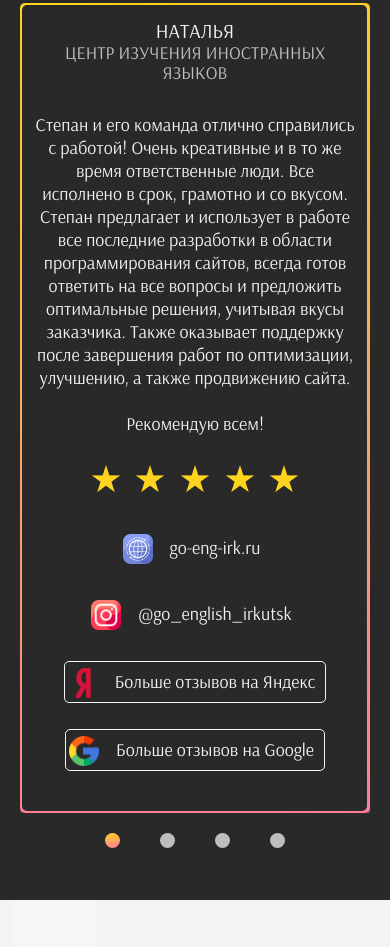
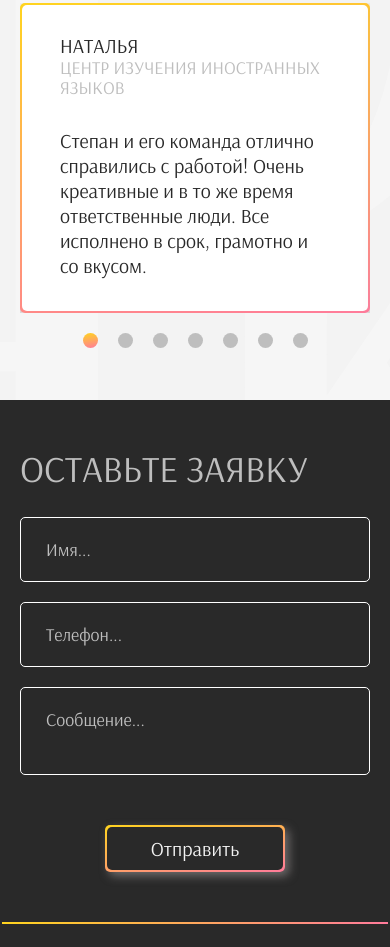
Before and after one commit to LapkiWEB/lapki.web, a website: page app/index.html in a window 390 px wide. Shown: the part 6287-7234 px from the top of the page. Drawn offline with nearby package versions, Linux system fonts and the light colour scheme; files that its build step writes are made by us from their sources; files whose address does not match are found by name.

Commit message:
add fix section reviews + fix bg-color section request + add animate+hover btn

```diff
--- a/app/index.html
+++ b/app/index.html
@@ -557,7 +557,6 @@
         </div>
       </section>
 
-
       <section class="treaty section">
         <div class="container">
           <div class="treaty__title title">
@@ -600,17 +599,17 @@
 
 
 
-      <section class="reviews section">
+      <section class="reviews section" style="background-image: url('images/content/logo__bg-section.png');">
         <div class="container">
           <h2 class="reviews__title title">
             НАС РЕКОМЕНДУЮТ
           </h2>
-
+          <div class="slider__inner">
             <div class="slider__wrapper">
 
               <div class="reviews__slider">
                 <div class="reviews__bg main__border-wrapper main-btn">
-                <div class="reviews__inner">
+
                   <div class="reviews__item">
                     <div class="reviews__item-name subtitle">
                       НАТАЛЬЯ
@@ -620,51 +619,42 @@
                     </div>
                     <div class="reviews__item-text">
                       Степан и его команда отлично справились с работой! Очень креативные и в то же время
-                      ответственные люди. Все исполнено в срок, грамотно и со вкусом. Степан предлагает и
+                      ответственные люди.
+                      Все исполнено в срок, грамотно и со вкусом.
+
+                      <br>
+                      <br>
+                      Степан предлагает и
                       использует в работе все последние разработки в области программирования сайтов, всегда
                       готов ответить на все вопросы и предложить оптимальные решения, учитывая вкусы
-                      заказчика. Также оказывает поддержку после завершения работ по оптимизации, улучшению,
+                      заказчика.
+                      <br>
+                      Также оказывает поддержку после завершения работ по оптимизации, улучшению,
                       а также продвижению сайта.
                       <br>
                       <br>
                       Рекомендую всем!
-
-                    </div>
-                    <ul class="reviews__item-grade">
-                      <li class="reviews__item-grade-list">
-                        <img class="reviews__item-grade-img" src="images/icons/grade.png" alt="">
-                      </li>
-                      <li class="reviews__item-grade-list">
-                        <img class="reviews__item-grade-img" src="images/icons/grade.png" alt="">
-                      </li>
-                      <li class="reviews__item-grade-list">
-                        <img class="reviews__item-grade-img" src="images/icons/grade.png" alt="">
-                      </li>
-                      <li class="reviews__item-grade-list">
-                        <img class="reviews__item-grade-img" src="images/icons/grade.png" alt="">
-                      </li>
-                      <li class="reviews__item-grade-list">
-                        <img class="reviews__item-grade-img" src="images/icons/grade.png" alt="">
-                      </li>
-                    </ul>
-                  </div>
-                  <div class="reviews__box">
-                    <div class="reviews__items">
-                      <a class="reviews__items-link reviews__site" href="#">go-eng-irk.ru</a>
-                      <a class="reviews__items-link reviews__inst" href="#">@go_english_irkutsk</a>
-                    </div>
-                    <div class="reviews__items">
-                      <a class="reviews__items-link reviews__yandex" href="#">Больше отзывов на Яндекс</a>
-                      <a class="reviews__items-link reviews__google" href="#">Больше отзывов на Google</a>
-                    </div>
-                  </div>
-                </div>
                     </div>
                   </div>
 
+
+                </div>
+              </div>
+
+
+
+
+
+
+
+
+
+
+
+
+
               <div class="reviews__slider">
                 <div class="reviews__bg main__border-wrapper main-btn">
-                <div class="reviews__inner">
                   <div class="reviews__item">
                     <div class="reviews__item-name subtitle">
                       АЛЕКСАНДР
@@ -685,43 +675,19 @@
                       <br>
                       <br>
                       Спасибо за проделанную работу!
-
-                    </div>
-                    <ul class="reviews__item-grade">
-                      <li class="reviews__item-grade-list">
-                        <img class="reviews__item-grade-img" src="images/icons/grade.png" alt="">
-                      </li>
-                      <li class="reviews__item-grade-list">
-                        <img class="reviews__item-grade-img" src="images/icons/grade.png" alt="">
-                      </li>
-                      <li class="reviews__item-grade-list">
-                        <img class="reviews__item-grade-img" src="images/icons/grade.png" alt="">
-                      </li>
-                      <li class="reviews__item-grade-list">
-                        <img class="reviews__item-grade-img" src="images/icons/grade.png" alt="">
-                      </li>
-                      <li class="reviews__item-grade-list">
-                        <img class="reviews__item-grade-img" src="images/icons/grade.png" alt="">
-                      </li>
-                    </ul>
-                  </div>
-                  <div class="reviews__box">
-                    <div class="reviews__items">
-                      <a class="reviews__items-link reviews__site" href="#">отогрев-вскрытие-иркутск.рф</a>
-                      <a class="reviews__items-link reviews__inst" href="#">@open_auto_irk</a>
-                    </div>
-                    <div class="reviews__items">
-                      <a class="reviews__items-link reviews__yandex" href="#">Больше отзывов на Яндекс</a>
-                      <a class="reviews__items-link reviews__google" href="#">Больше отзывов на Google</a>
-                    </div>
                     </div>
                   </div>
                 </div>
               </div>
 
+
+
+
+
+
               <div class="reviews__slider">
                 <div class="reviews__bg main__border-wrapper main-btn">
-                <div class="reviews__inner">
+
                   <div class="reviews__item">
                     <div class="reviews__item-name subtitle">
                       ЕКАТЕРИНА
@@ -745,41 +711,16 @@
                       Крутая команда профессионалов!
 
                     </div>
-                    <ul class="reviews__item-grade">
-                      <li class="reviews__item-grade-list">
-                        <img class="reviews__item-grade-img" src="images/icons/grade.png" alt="">
-                      </li>
-                      <li class="reviews__item-grade-list">
-                        <img class="reviews__item-grade-img" src="images/icons/grade.png" alt="">
-                      </li>
-                      <li class="reviews__item-grade-list">
-                        <img class="reviews__item-grade-img" src="images/icons/grade.png" alt="">
-                      </li>
-                      <li class="reviews__item-grade-list">
-                        <img class="reviews__item-grade-img" src="images/icons/grade.png" alt="">
-                      </li>
-                      <li class="reviews__item-grade-list">
-                        <img class="reviews__item-grade-img" src="images/icons/grade.png" alt="">
-                      </li>
-                    </ul>
+
                   </div>
-                  <div class="reviews__box">
-                    <div class="reviews__items">
-                      <a class="reviews__items-link reviews__site" href="#">байкальское-солнце.рф</a>
-                      <a class="reviews__items-link reviews__inst" href="#">@irk_board</a>
-                    </div>
-                    <div class="reviews__items">
-                      <a class="reviews__items-link reviews__yandex" href="#">Больше отзывов на Яндекс</a>
-                      <a class="reviews__items-link reviews__google" href="#">Больше отзывов на Google</a>
-                    </div>
-                  </div>
-                </div>
+
+
                 </div>
               </div>
 
               <div class="reviews__slider">
                 <div class="reviews__bg main__border-wrapper main-btn">
-                <div class="reviews__inner">
+
                   <div class="reviews__item">
                     <div class="reviews__item-name subtitle">
                       Данил
@@ -798,46 +739,145 @@
                       Остались очень довольны!
 
                     </div>
-                    <ul class="reviews__item-grade">
-                      <li class="reviews__item-grade-list">
-                        <img class="reviews__item-grade-img" src="images/icons/grade.png" alt="">
-                      </li>
-                      <li class="reviews__item-grade-list">
-                        <img class="reviews__item-grade-img" src="images/icons/grade.png" alt="">
-                      </li>
-                      <li class="reviews__item-grade-list">
-                        <img class="reviews__item-grade-img" src="images/icons/grade.png" alt="">
-                      </li>
-                      <li class="reviews__item-grade-list">
-                        <img class="reviews__item-grade-img" src="images/icons/grade.png" alt="">
-                      </li>
-                      <li class="reviews__item-grade-list">
-                        <img class="reviews__item-grade-img" src="images/icons/grade.png" alt="">
-                      </li>
-                    </ul>
+
                   </div>
-                  <div class="reviews__box">
-                    <div class="reviews__items">
-                      <a class="reviews__items-link reviews__site" href="#">baikal38-travel.ru</a>
-                      <a class="reviews__items-link reviews__inst" href="#">danil_baikal38
-                      </a>
-                    </div>
-                    <div class="reviews__items">
-                      <a class="reviews__items-link reviews__yandex" href="#">Больше отзывов на Яндекс</a>
-                      <a class="reviews__items-link reviews__google" href="#">Больше отзывов на Google</a>
+
+
                 </div>
               </div>
+
+              <div class="reviews__slider">
+                <div class="reviews__bg main__border-wrapper main-btn">
+
+                  <div class="reviews__item">
+                    <div class="reviews__item-name subtitle">
+                      Дарья
                     </div>
+                    <div class="reviews__item-name--company">
+                      Фитнес тренер
+                    </div>
+                    <div class="reviews__item-text">
+                      Заказывала визитки, понравилось качество работы и самое важное для меня - скорость, выполнено было
+                      в
+                      течение нескольких дней.
+                      <br>
+                      <br>
+                      Дизайнер предоставила несколько вариантов, чтобы было наглядное представление.
+                      <br>
+                      <br>
+                      Быстро нашли общий язык и неприменно буду продолжать пользоваться услугами на постоянной основе.
+
+                    </div>
+
+                  </div>
+
+
+                </div>
+              </div>
+
+              <div class="reviews__slider">
+                <div class="reviews__bg main__border-wrapper main-btn">
+
+                  <div class="reviews__item">
+                    <div class="reviews__item-name subtitle">
+                      Артём
+                    </div>
+                    <div class="reviews__item-name--company">
+                      Хромирование и никелирование деталей
+                    </div>
+                    <div class="reviews__item-text">
+                      Обратился за консультацией, по итогу ребята мне под ключ сделали очень грамотный сайт. Все этапы
+                      обговаривали, вместе принимали решения.
+                      <br>
+                      <br>
+                      На выбор сделали несколько вариантов оформления. Ко всем моим запросам и пожениям относились
+                      уважительно и очень спокойно. Понравилось, что многое объясняют и советуют.
+                      <br>
+                      <br>
+                      Если будет нужен ещё сайт, приду к ним.
+                      <br>
+                      <br> Действительно, устроило всё.
+
+                    </div>
+
+                  </div>
+
+
+                </div>
+              </div>
+
+              <div class="reviews__slider">
+                <div class="reviews__bg main__border-wrapper main-btn">
+
+                  <div class="reviews__item">
+                    <div class="reviews__item-name subtitle">
+                      АЛЕКСАНДР
+                    </div>
+                    <div class="reviews__item-name--company">
+                      Доставка сыпучих материалов
+                      <br>
+                      и Аренда спецтехники
+                    </div>
+                    <div class="reviews__item-text">
+                      Отличные специалисты своего дела!
+                      <br>
+                      <br>
+                      Ребята ответсвенно подходят к поставленным задачам!
+                      <br>
+                      <br>
+                      Очень благодарен за проделанную работу!
+                    </div>
+
+                  </div>
+
+
                 </div>
               </div>
 
             </div>
+            <button class="slick-arrow slick-prev">
+              <div class="arrow__wrapper">
+                <img class="slider__arrow-prev" src="images/icons/arrow-left.png" alt="">
 
+              </div>
+            </button>
+            <button class="slick-arrow slick-next">
+              <div class="arrow__wrapper">
+                <img class="slider__arrow-prev" src="images/icons/arrow-right.png" alt="">
+
+              </div>
+            </button>
+          </div>
         </div>
       </section>
 
 
-      <section class="request section" style="background-image: url('images/content/logo__bg-section.png');">
+
+
+
+
+
+
+
+
+
+
+
+
+
+
+
+
+
+
+
+
+
+
+
+
+
+      <section class="request section">
         <div class="container">
           <h2 class="request__title title">
             ОСТАВЬТЕ ЗАЯВКУ
@@ -851,9 +891,11 @@
               <textarea class="request__item-text" name="text" placeholder="Сообщение..."></textarea>
             </div>
             <div class="request__inner-btn">
-              <button class="request__btn main-btn hover-btn">
-                <span class="main__border-box">Отправить</span>
+              <div class="main__border-wrapper main-btn">
+                <button class="request__btn main__border-box">
+                  Отправить
                 </button>
+              </div>
             </div>
           </form>
         </div>
--- a/app/js/main.js
+++ b/app/js/main.js
@@ -34,20 +34,27 @@ $(function () {
 
 
   $('.slider__wrapper').slick({
+    prevArrow: document.querySelector('.slick-prev'),
+    nextArrow: document.querySelector('.slick-next'),
     dots: true,
     dotsClass: 'slick-dots',
     infinite: true,
     speed: 500,
-    // fade: true,
-    arrows: false,
-    // cssEase: 'linear',
-    // responsive: [{
-    //     breakpoint: 551,
-    //     settings: {
-    //       dots: false
-    //     }
-    //   }
-    // ]
+    slidesToShow: 2,
+    responsive: [
+      {
+      breakpoint: 851,
+      settings: {
+        slidesToShow: 1,
+      }
+    },
+    {
+        breakpoint: 601,
+        settings: {
+          slidesToShow: 1,
+        }
+    }
+  ]
   });
 
 })
--- a/app/scss/_global.scss
+++ b/app/scss/_global.scss
@@ -79,46 +79,11 @@ body {
 
 // КНОПКА ЗАКРАШЕННАЯ ВВЕРХ
 // ЭФФЕКТ НАВЕДЕНИЯ НА ЗАКРАШЕННУЮ КНОПКУ ВНИЗ
-// .hover-btn {
-//   position: relative;
-//   transition: all 250ms ease-in-out;
-
-//   &:hover,
-//   &:active {
-//         box-shadow: 8px 8px 10px rgba(41, 41, 41, 0.25);
-//         box-shadow: 6px 6px 8px rgba(41, 41, 41, 0.5);
-//       }
-
-//   &:before {
-//     content: "";
-//     position: absolute;
-//     top: 0;
-//     bottom: 0;
-//     right: 0;
-//     left: 0;
-//     border-radius: 5px;
-//     opacity: 0;
-//     transition: all 500ms ease-in-out;
-//     background: linear-gradient(120deg, #FF7B9B 0%, #FFD41F 110%);
-//   }
-
-//   &:hover {
-//     &:before {
-//       opacity: 1;
-//     }
-//   }
-// }
-
-
-
-
 .hover-btn {
   position: relative;
   transition: all 250ms ease-in-out;
-
   &:hover,
   &:active {
-    // box-shadow: 8px 8px 10px rgba(41, 41, 41, 0.25);
     box-shadow: 6px 6px 8px rgba(41, 41, 41, 0.5);
   }
 
@@ -142,11 +107,7 @@ body {
   }
 }
 
-
-
 // ЭФФЕКТ НАВЕДЕНИЯ НА ЗАКРАШЕННУЮ КНОПКУ ВВЕРХ
-
-
 // КНОПКА ТЕМНАЯ НА ТЕМНОМ ФОНЕ ВНИЗ
 .main__border-wrapper {
   box-shadow: none;
@@ -165,17 +126,18 @@ body {
     bottom: 2px;
     background: $dark-grey;
     border-radius: 5px;
-    // transition: background-color .5s;
     transition: all 500ms ease-in-out;
   }
 
   &:hover {
     color: $dark-grey;
     box-shadow: -4px -4px 10px rgba(179, 174, 174, 0.5);
-
     &::before {
       background-color: transparent;
 
+    }
+    button{
+      color: $dark-grey;
     }
   }
 }
@@ -199,7 +161,7 @@ body {
     border-radius: 50%;
     height: 15px;
     width: 15px;
-    margin: 20px;
+    margin: 20px 10px;
     font-size: 0;
     margin-bottom: 0;
     cursor: pointer;
@@ -208,4 +170,43 @@ body {
 
 .slick-dots li[class="slick-active"] button {
   @include form-style--btn;
+
 }
+
+
+
+
+
+
+
+
+
+
+
+// КНОПКИ СЛАЙДЕР
+.slick-prev {
+  position: absolute;
+  top: 50%;
+  transform: translate(0, -50%);
+  left: -80px;
+  z-index: 1;
+}
+.slick-next {
+  position: absolute;
+  top: 50%;
+  transform: translate(0, -50%);
+  right: -85px;
+}
+.slick-arrow {
+  cursor: pointer;
+  background-color: transparent;
+  border: none;
+  .arrow__wrapper {
+    img {
+      width: 50px;
+      height: 50px;
+    }
+  }
+}
+
+// КНОПКИ СЛАЙДЕР
--- a/app/scss/_media.scss
+++ b/app/scss/_media.scss
@@ -14,13 +14,18 @@
 
 
 @media(max-width: 1280px) {
+  .slick-prev {
+    left: -65px;
+  }
+
+  .slick-next {
+    right: -65px;
+  }
   .container {
     padding: 0 70px;
   }
 
   .header {
-    // padding: 40px 70px;
-
     &.active {
       padding: 40px 85px 35px 70px;
     }
@@ -138,15 +143,6 @@
   .treaty__item-img {
     display: none;
   }
-
-  .reviews__inner {
-    flex-wrap: wrap;
-    justify-content: center;
-  }
-
-  .reviews__item {
-    margin-bottom: 30px;
-  }
 }
 
 @media(max-width: 1000px) {
@@ -168,10 +164,6 @@
 }
 
 @media(max-width: 850px) {
-  // .header__fixed {
-  //   padding: 12px 70px;
-  // }
-
   .menu.active {
     padding-top: 10px;
   }
@@ -263,7 +255,16 @@
     font-size: 26px;
     line-height: 30px;
   }
+  .slider__wrapper {
+    margin: 0 auto;
+  }
 
+  .reviews__slider {
+    margin: 0;
+  }
+ .reviews__item{
+  height: 250px;
+ }
   .request__wrapper {
     flex-wrap: wrap;
     justify-content: center;
@@ -274,7 +275,11 @@
   }
 
   .request__item {
+    max-width: 700px;
     margin: 0 0 20px;
+  }
+  .request__item-text{
+    max-width: 700px;
   }
 
   .footer {
@@ -292,7 +297,7 @@
   }
 }
 
-// ВЕРТИКАЛЬ!!!!!!
+// ВЕРТИКАЛЬ ВНИЗ!!!!!!
 @media(max-height: 830px) {
   .header.active {
     overflow: auto;
@@ -331,7 +336,7 @@
   }
 }
 
-// ВЕРТИКАЛЬ ! ! ! ! ! !
+// ВЕРТИКАЛЬ ВВЕРХ! ! ! ! ! !
 
 @media(max-width: 700px) {
   .gallery__item {
@@ -350,6 +355,9 @@
 }
 
 @media(max-width: 600px) {
+.arrow__wrapper{
+  display: none;
+}
   .container {
     padding: 0 20px;
   }
@@ -367,8 +375,6 @@
   .header.header__fixed.active {
     padding: 12px 20px;
   }
-
-
 
   .logo,
   .screen__logo {
@@ -397,6 +403,10 @@
 }
 
 @media(max-width: 500px) {
+  .menu.active {
+    padding-top: 10px;
+
+  }
   .screen__contacts {
     display: none;
   }
@@ -451,47 +461,6 @@
     line-height: 20px;
   }
 
-  // .slider__wrapper.slick-initialized.slick-slider {
-  //   margin-right: 50px;
-  // }
-  .reviews__bg.main__border-wrapper {
-    &::before {
-      left: 2px;
-      right: 3px;
-    }
-  }
-
-  .reviews__inner {
-    padding: 15px;
-    text-align: center;
-  }
-
-  .reviews__box {
-    margin-left: 0;
-    min-width: inherit;
-    max-width: 500px;
-    justify-content: center;
-  }
-
-  .reviews__items {
-    justify-content: center;
-  }
-
-  .reviews__items-link {
-    font-size: 18px;
-    line-height: 20px;
-
-    &::before {
-      top: 6px;
-      left: 3px;
-    }
-  }
-
-  .reviews__yandex,
-  .reviews__google {
-    padding-left: 50px;
-  }
-
   .footer {
     padding-bottom: 110px;
   }
--- a/app/scss/_vars.scss
+++ b/app/scss/_vars.scss
@@ -33,6 +33,12 @@
   border-image-slice: 1;
 }
 
+@mixin icon-style--hover {
+  // border: 1px solid transparent;
+  box-shadow: -3px -3px 8px rgba(255, 212, 31, 1),
+  3px 3px 8px rgba(255, 123, 155, 1);
+}
+
 
 $dark-grey: #292929;
 $grey: #BEBEBE;
--- a/app/scss/style.scss
+++ b/app/scss/style.scss
@@ -87,6 +87,7 @@
 
 .header.header__fixed.active {
   padding-top: 12px;
+
   .row1 {
 
     top: 4px;
@@ -152,17 +153,36 @@
 .menu__list-link {
   color: $grey;
   margin-bottom: 20px;
+  transition: all .3s;
+
+  &:hover {
+    color: #fff;
+  }
 }
 
 .menu__list-main--link {
   color: $white;
-  margin-bottom: 10px;
+  margin-bottom: 20px;
   padding-top: 10px;
+  transition: all .3s;
+
+  &:hover {
+    text-shadow:
+      0px 0px 5px rgba(255, 255, 255, 1);
+
+  }
 }
 
 .menu__list-icon {
   width: 30px;
   height: 30px;
+  border-radius: 30%;
+  transition: all .3s;
+
+  &:hover {
+    @include icon-style--hover;
+
+  }
 }
 
 .menu__list-icon--link {
@@ -190,6 +210,12 @@
     top: 12px;
     left: 0;
     z-index: 50;
+    border-radius: 30%;
+    transition: all .3s;
+  }
+
+  &:hover::before {
+    @include icon-style--hover;
   }
 }
 
@@ -446,10 +472,12 @@
   border: 1px solid transparent;
   margin-bottom: 50px;
   position: relative;
+
   span {
     position: absolute;
     transition: .5s
   }
+
   .one {
     background: linear-gradient(180deg, #FFD41F 0%, #FF7B9B 100%);
     height: 0;
@@ -671,24 +699,42 @@
 // start section reviews
 
 .reviews {
-  background-color: $dark-grey;
-  color: $light-grey;
+  background-color: $light-grey;
+  background-repeat: no-repeat;
+  background-size: cover;
+  background-position: center;
 }
-
-.reviews__title {
-  // @include form-style--text;
+.slider__inner{
+  position: relative;
+}
+.slider__wrapper{
+  margin: 0 -30px;
+}
+.reviews__slider {
+ margin: 0 30px;
 }
 
 .reviews__bg {
-  padding: 0;
-  max-width: 100%;
+  max-width: 668px;
+  width: 100%;
+  padding: 30px 10px;
+  margin: 0 auto;
+  &::before {
+    background-color: $white;
+  height: auto;
   }
 
-.reviews__inner {
-  display: flex;
-  justify-content: space-between;
-  padding: 30px 50px;
+  &:hover::before {
+    background-color: $white;
+  }
+}
+
+.reviews__item {
+  padding: 0 30px;
   position: relative;
+  color: $dark-grey;
+  height: 415px;
+    overflow-y: auto;
 }
 
 .reviews__item-name {
@@ -703,110 +749,12 @@
   line-height: 20px;
 }
 
-.reviews__item-text {
-  max-width: 730px;
-  width: 100%;
-  font-size: 18px;
-  line-height: 23px;
-}
-
-.reviews__item-text {
-  margin-bottom: 30px;
-}
-
-.reviews__item-grade-list {
-  display: inline-block;
-
-  &+.reviews__item-grade-list {
-    margin-left: 10px;
-  }
-}
-
-.reviews__box {
-  min-width: 330px;
-  max-width: 330px;
-  display: flex;
-  flex-wrap: wrap;
-  margin-left: 30px;
-  height: 270px;
-}
-
-.reviews__items {
-  display: flex;
-  align-items: flex-start;
-  flex-wrap: wrap;
-}
-
-.reviews__site,
-.reviews__inst {
-  padding: 10px 10px 10px 50px;
-  position: relative;
-
-  &::before {
-    content: '';
-    position: absolute;
-    left: 0px;
-    top: 7px;
-    background-repeat: no-repeat;
-    background-size: contain;
-    background-position: center;
-    width: 30px;
-    height: 30px;
-  }
-}
-
-.reviews__site {
-  &::before {
-    background-image: url('../images/icons/web.png');
-  }
-}
-
-.reviews__inst {
-  &::before {
-    background-image: url('../images/icons/instagram.png');
-  }
-}
-
-.reviews__yandex,
-.reviews__google {
-  padding: 10px 10px 10px 64px;
-  border: 1px solid $light-grey;
-  border-radius: 5px;
-  position: relative;
-
-  &::before {
-    content: '';
-    position: absolute;
-    left: 15px;
-    top: 7px;
-    background-repeat: no-repeat;
-    background-size: contain;
-    background-position: center;
-    width: 30px;
-    height: 30px;
-  }
-}
-
-.reviews__yandex {
-  &::before {
-    background-image: url('../images/icons/yandex.png');
-  }
-}
-
-.reviews__google {
-  &::before {
-    background-image: url('../images/icons/google.png');
-  }
-}
-
 // end section reviews
 // start section request
 
 .request {
-  background-repeat: no-repeat;
-  background-size: cover;
-  background-position: center;
-  background-color: $light-grey;
+
+  background-color: $dark-grey;
 }
 
 .request__wrapper {
@@ -824,12 +772,14 @@
 }
 
 .request__item {
-  border: 1px solid $dark-grey;
-  border-radius: 10px;
+  border: 1px solid $white;
+  background-color: $dark-grey;
+  border-radius: 5px;
   padding: 20px 25px;
   max-width: 655px;
   width: 100%;
   margin-right: 20px;
+  color: $light-grey;
 
   &::placeholder {
     color: $grey;
@@ -837,12 +787,14 @@
 }
 
 .request__item-text {
-  border: 1px solid $dark-grey;
-  border-radius: 10px;
+  border: 1px solid $white;
+  background-color: $dark-grey;
+  border-radius: 5px;
   padding: 20px 25px;
   max-width: 655px;
   width: 100%;
   resize: none;
+  color: $light-grey;
 
   &::placeholder {
     color: $grey;
@@ -856,8 +808,11 @@
 }
 
 .request__btn {
+  color: $light-grey;
   border: none;
   cursor: pointer;
+  background-color: transparent;
+  transition: all 500ms ease-in-out;
 }
 
 
```
Also changed, not shown: app/css/style.min.css, app/images/icons/arrow-left.png (added), app/images/icons/arrow-right.png (added), app/js/main.min.js. Lines whose indentation alone changed are shown as unchanged.
